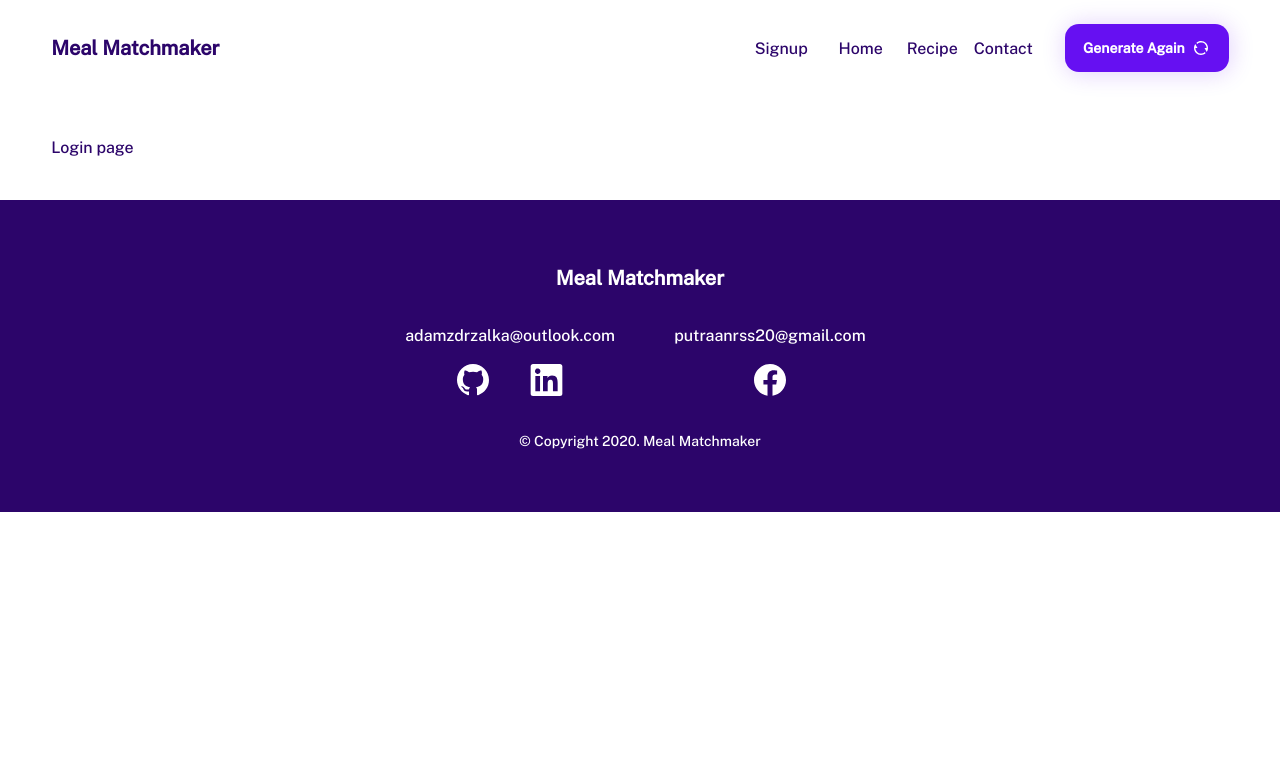
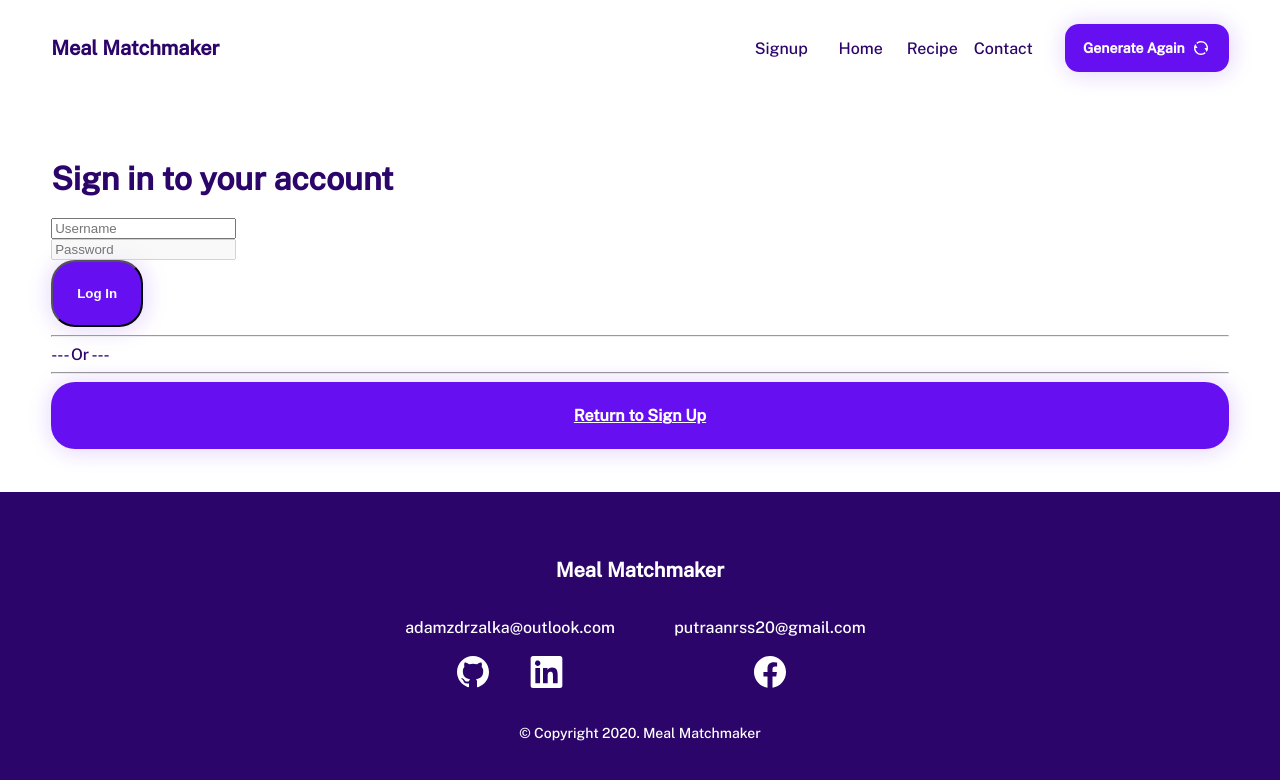
Before and after one commit to moderndayNeo/Meal-Matchmaker, a React (Create React App) app: page /login in a window 1280 px wide. Shown: the top 780 px of the page. Built offline with nearby package versions, Linux system fonts and the light colour scheme.

Commit message:
feat: Add form to user login page

```diff
--- a/src/frontend/components/Auth/Login/Login.css
+++ b/src/frontend/components/Auth/Login/Login.css
@@ -0,0 +1,3 @@
+.Login {
+
+}
--- a/src/frontend/components/Auth/Login/Login.tsx
+++ b/src/frontend/components/Auth/Login/Login.tsx
@@ -1,11 +1,47 @@
 import React from 'react'
 import './Login.css'
-import { useHistory } from 'react-router-dom'
+import { useHistory, Link } from 'react-router-dom'
 
 export default function Login() {
     const [username, setUsername] = React.useState<string>('')
     const [password, setPassword] = React.useState<string>('')
     const history = useHistory()
 
-    return <div>Login page</div>
+    const handleSubmit = (e: any) => {
+        e.preventDefault()
+
+        // attempt to login the user, handle response
+    }
+
+    return (
+        <div className="Login">
+            <h1 className="title">Sign in to your account</h1>
+            <form>
+                <input
+                    type="text"
+                    placeholder="Username"
+                    value={username}
+                    onChange={(e) => setUsername(e.target.value)}
+                />
+                <br />
+                <input
+                    type="password"
+                    placeholder="Password"
+                    value={password}
+                    onChange={(e) => setPassword(e.target.value)}
+                    disabled
+                />
+
+                <button className="generate-button" onClick={handleSubmit}>
+                    Log In
+                </button>
+            </form>
+            <hr />
+            --- Or ---
+            <hr />
+            <Link className="generate-button" to="/sign-up">
+                Return to Sign Up
+            </Link>
+        </div>
+    )
 }
```
